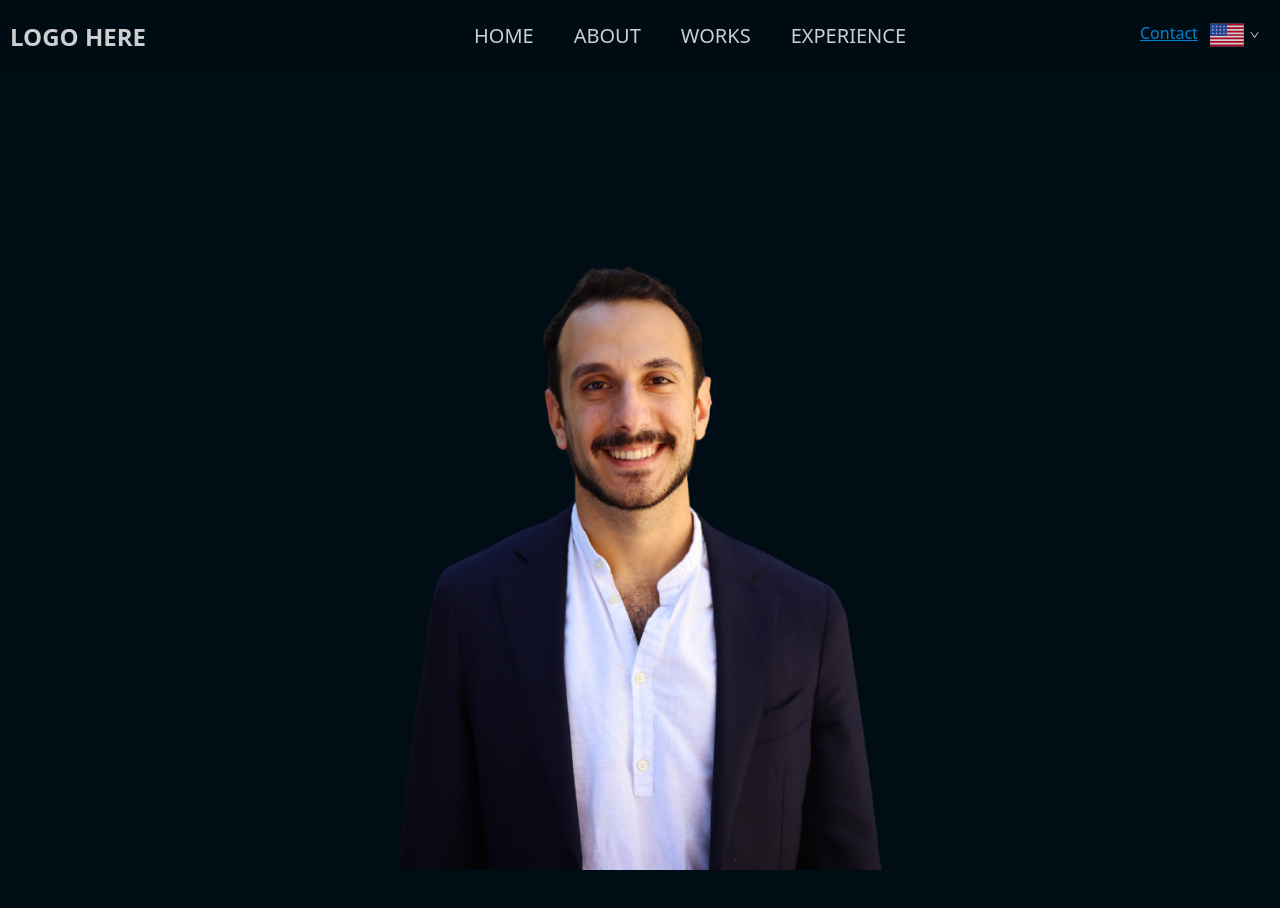
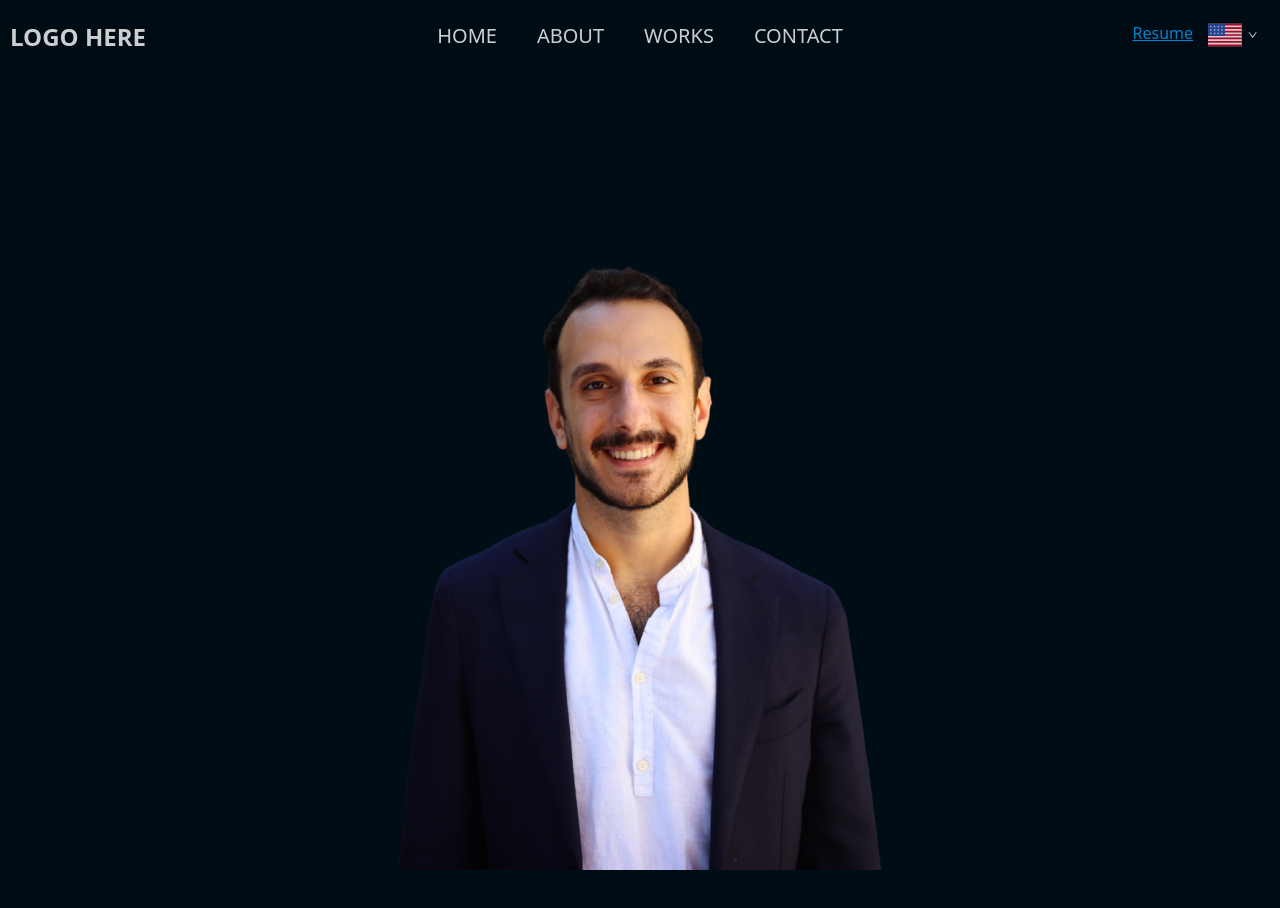
Before and after one commit to wojwozniak/portfolio, a React (Vite) app: page / in a window 1280 px wide. Shown: the top 908 px of the page. Built offline with nearby package versions, Linux system fonts and the light colour scheme.

Commit message:
resumelink added

```diff
--- a/src/components/nav/Navbar.tsx
+++ b/src/components/nav/Navbar.tsx
@@ -33,13 +33,15 @@ const Navbar = ({ language, setLanguage }: { language: string, setLanguage: Reac
             </a>
           </li>
           <li className="nav__item">
-            <a href="#experience" className="nav__link">
-              EXPERIENCE
+            <a href="#contact" className="nav__link">
+              CONTACT
             </a>
           </li>
         </ul>
-        <a className='contact__text'><p>Contact</p></a>
-        <LangMenu language={language} setLanguage={setLanguage} />
+        <div className='nav__right'>
+          <a className='contact__text'><p>Resume</p></a>
+          <LangMenu language={language} setLanguage={setLanguage} />
+        </div>
         <button onClick={handleClick} className={`nav__button ${active ? 'fade-in-out' : ''}`}>
           {active
             ? <AiOutlineClose size="30px" />
--- a/src/components/nav/navbar.css
+++ b/src/components/nav/navbar.css
@@ -117,16 +117,6 @@
     display: none;
   }
 
-  .nav__lang {
-    position: relative;
-    top: 0;
-    right: 10px;
-  }
-
-  .contact__text {
-    right: 90px;
-  }
-
   .nav__main {
     height: fit-content;
     overflow: visible;
@@ -149,4 +139,34 @@
     justify-content: center;
     align-items: center;
   }
+
+  .nav__right {
+    width: 150px;
+    display: flex;
+    flex-direction: row;
+    justify-content: center;
+    align-items: center;
+    gap: 20px;
+  }
+
+  .nav__lang {
+    position: relative;
+    top: 0;
+    right: 0;
+  }
+
+  .contact__text {
+    position: relative;
+    right: 0;
+    top: 0;
+    display: flex;
+    flex-direction: row;
+    justify-content: center;
+    align-items: center;
+  }
+
+  .contact__text p {
+    height: fit-content;
+    margin-bottom: 5px;
+  }
 }
```
Also changed, not shown: todo.txt (added).
